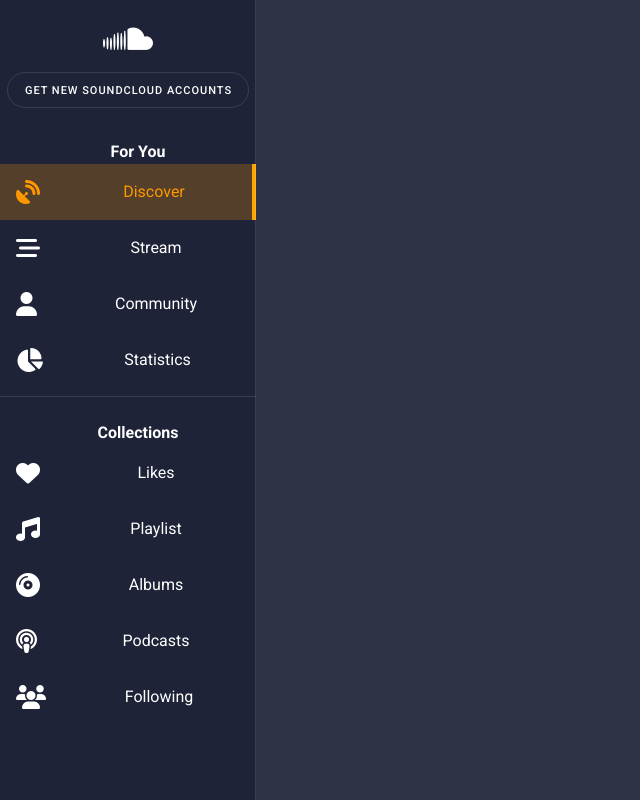
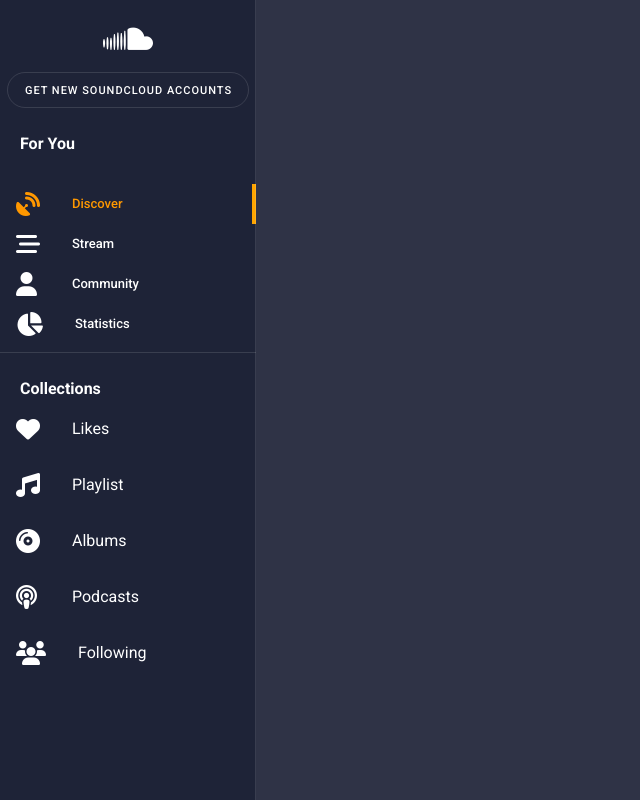
Before and after one commit to ASH-HKAN/Media, a Vue app: page / in a window 1280 px wide. Shown: the whole page, without its empty margins (0-640 px from the left). Built offline with nearby package versions, Linux system fonts and the light colour scheme; what vue-carousel-3d would draw is missing.

Commit message:
ui is completed

```diff
--- a/src/components/SideBar.vue
+++ b/src/components/SideBar.vue
@@ -5,8 +5,10 @@
       <v-btn class="mt-3" text color="" outlined>
         Get New soundcloud Accounts
       </v-btn>
-      <v-list>
+    </div>
+
     <h4 class="mt-6 ml-5 white--text">For You</h4>
+    <v-list flat  dense class="mt-5">
       <v-list-item-group v-model="selectItem" color="orange">
         <v-list-item v-for="(item, i) in items" :key="i" active-class="border">
           <v-list-item-icon>
@@ -18,6 +20,7 @@
         </v-list-item>
       </v-list-item-group>
     </v-list>
+
     <v-divider class="mx-20"></v-divider>
     <h4 class="mt-6 ml-5 white--text">Collections</h4>
     <v-list-item-group>
@@ -30,7 +33,6 @@
         </v-list-item-content>
       </v-list-item>
     </v-list-item-group>
-    </div>
   </v-navigation-drawer>
 </template>
 
```
Lines whose indentation alone changed are shown as unchanged.
